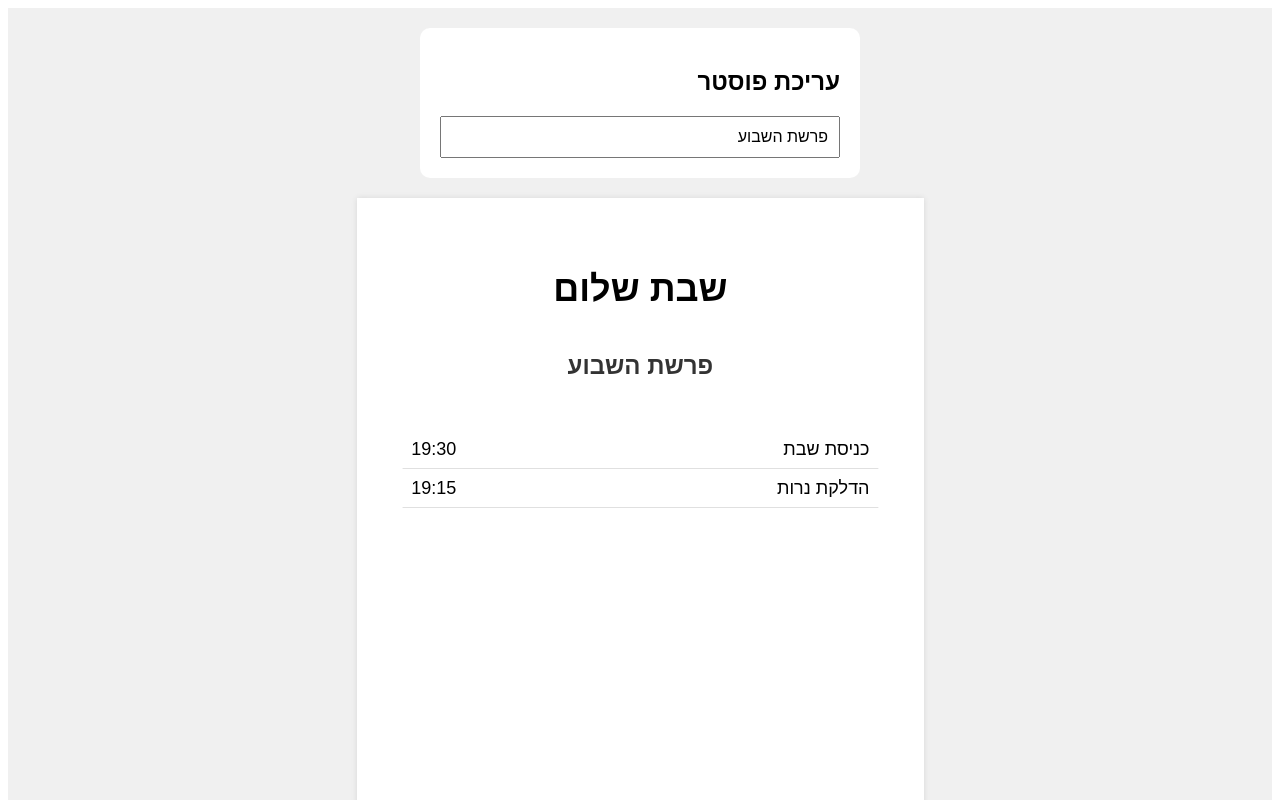
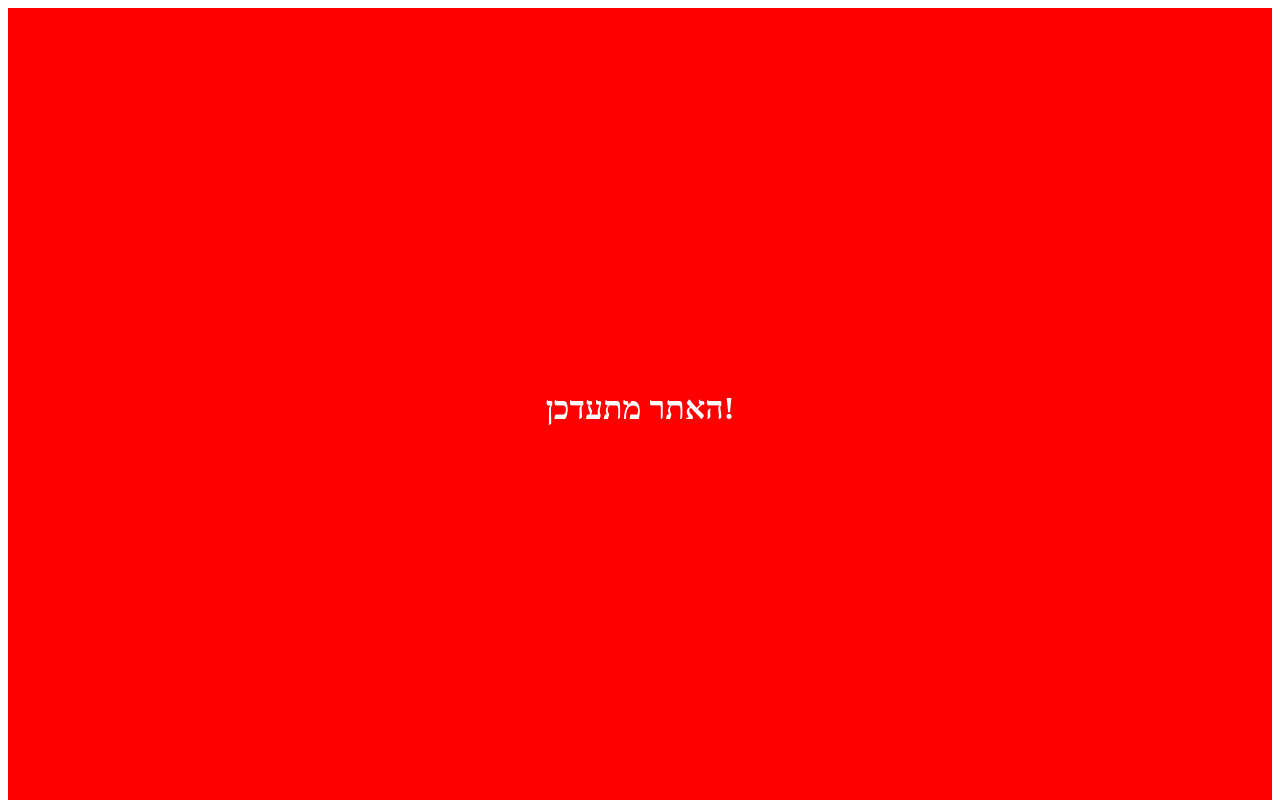
Before and after one commit to EliyaR8581/shabbat-poster, a React (Create React App) app: page / in a window 1280 px wide. Shown: the top 800 px of the page. Built offline with nearby package versions, Linux system fonts and the light colour scheme.

Commit message:
Update App.js

```diff
--- a/src/App.js
+++ b/src/App.js
@@ -1,32 +1,9 @@
-import React, { useState } from 'react';
+import React from 'react';
 
 export default function App() {
-  const [parasha, setParasha] = useState('פרשת השבוע');
-  const [schedule, setSchedule] = useState([
-    { id: 1, name: 'כניסת שבת', time: '19:30' },
-    { id: 2, name: 'הדלקת נרות', time: '19:15' }
-  ]);
-
   return (
-    <div style={{ direction: 'rtl', fontFamily: 'Arial, sans-serif', padding: '20px', backgroundColor: '#f0f0f0', minHeight: '100vh', display: 'flex', flexDirection: 'column', alignItems: 'center' }}>
-
-      <div style={{ marginBottom: '20px', backgroundColor: 'white', padding: '20px', borderRadius: '10px', width: '100%', maxWidth: '400px' }}>
-        <h2>עריכת פוסטר</h2>
-        <input type="text" value={parasha} onChange={(e) => setParasha(e.target.value)} style={{ width: '100%', padding: '10px', fontSize: '16px' }} />
-      </div>
-
-      <div style={{ width: '210mm', minHeight: '297mm', backgroundColor: 'white', padding: '20mm', boxShadow: '0 0 10px rgba(0,0,0,0.1)', display: 'flex', flexDirection: 'column', alignItems: 'center', transform: 'scale(0.6)', transformOrigin: 'top center' }}>
-        <h1 style={{ fontSize: '60px' }}>שבת שלום</h1>
-        <h2 style={{ fontSize: '40px', color: '#333' }}>{parasha}</h2>
-        <div style={{ width: '100%', marginTop: '50px', fontSize: '30px' }}>
-          {schedule.map((item) => (
-            <div key={item.id} style={{ display: 'flex', justifyContent: 'space-between', padding: '15px', borderBottom: '1px solid #ccc' }}>
-              <span>{item.name}</span>
-              <span>{item.time}</span>
-            </div>
-          ))}
-        </div>
-      </div>
+    <div style={{ backgroundColor: 'red', height: '100vh', display: 'flex', justifyContent: 'center', alignItems: 'center' }}>
+      <h1 style={{ color: 'white' }}>האתר מתעדכן!</h1>
     </div>
   );
 }
```
